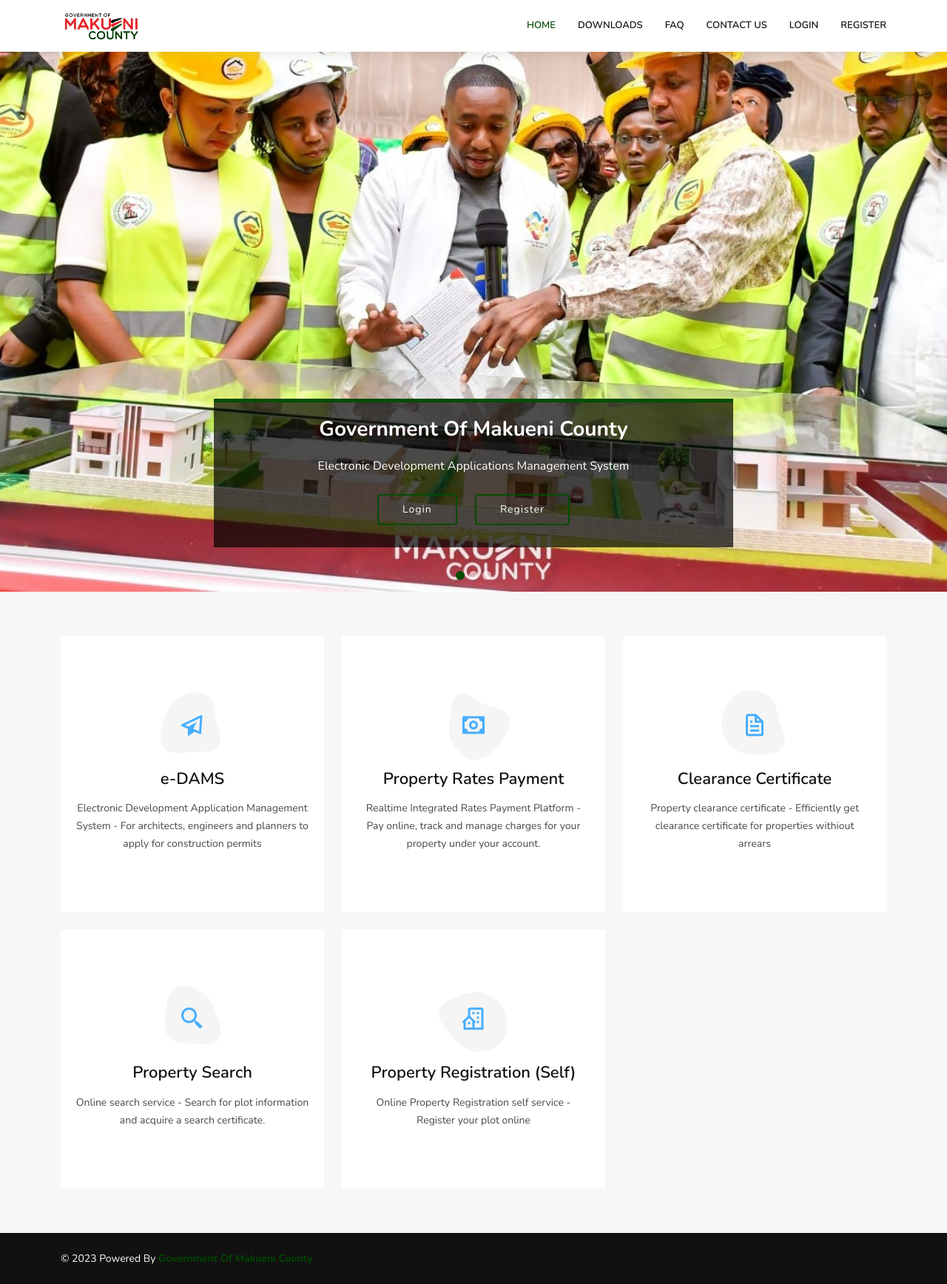
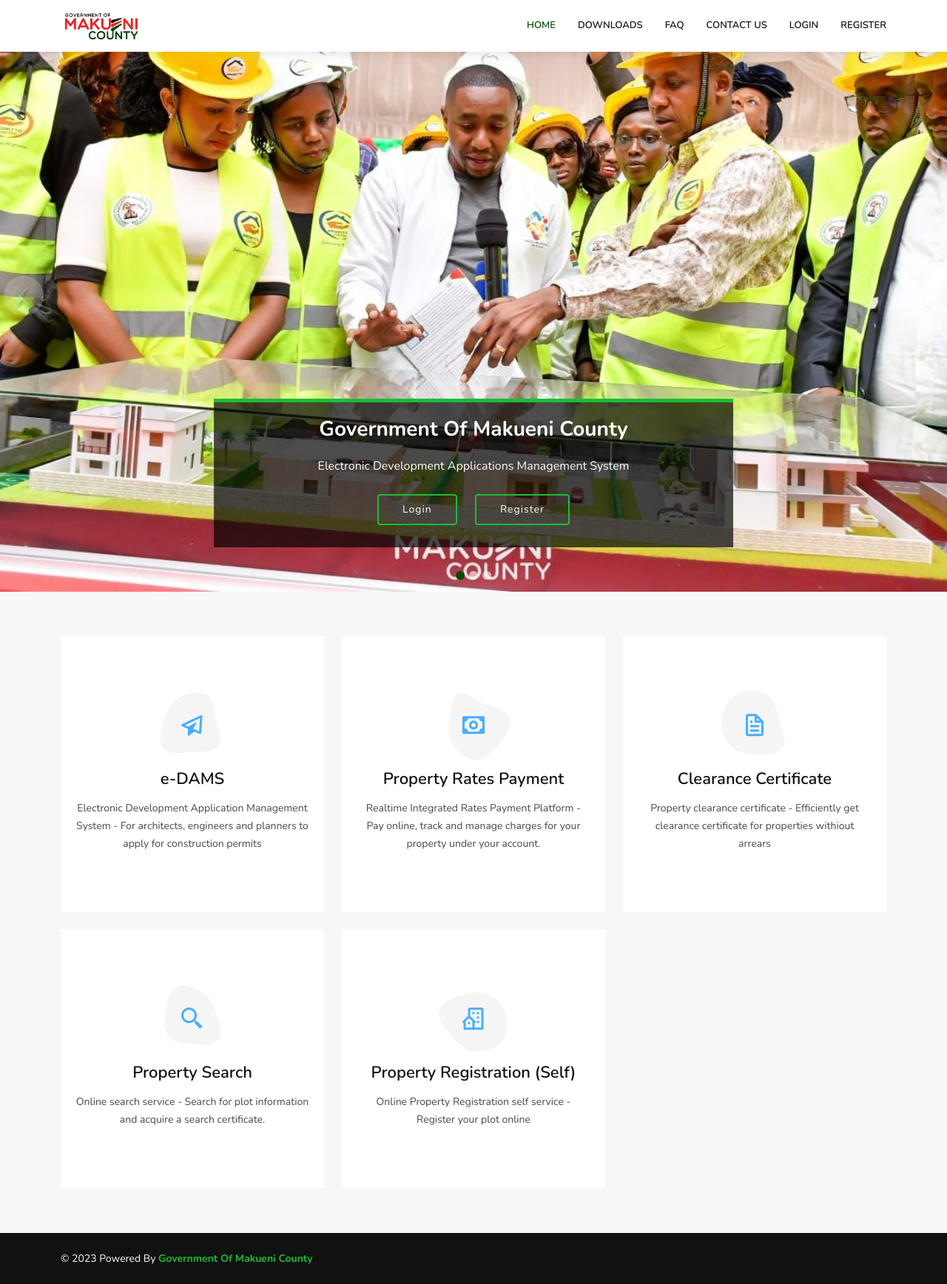
Before and after one commit to GoMC-DevSecOps-Coding-Playground/EDAMS_Landing_Page, a PHP site: page / in a window 1280 px wide. Shown: the whole page at 74% size. Run offline with PHP 8.4, Linux system fonts and the light colour scheme.

Commit message:
Craft Style Pages

```diff
--- a/css/style.css
+++ b/css/style.css
@@ -76,12 +76,12 @@ body {
 }
 
 a {
-  color: #004702;
+  color: #1bbd36;
   text-decoration: none;
 }
 
 a:hover {
-  color: #004702;
+  color: #1bbd36;
   text-decoration: none;
 }
 
@@ -467,7 +467,7 @@ h6 {
   background: rgba(4, 4, 4, 0.7);
   padding: 20px;
   color: #fff;
-  border-top: 5px solid #044c06;
+  border-top: 5px solid #1bbd36;
 }
 
 #hero .carousel-content h2 {
@@ -490,11 +490,11 @@ h6 {
   margin: 10px;
   color: #fff;
   animation-delay: 0.8s;
-  border: 2px solid #044c06;
+  border: 2px solid #1bbd36;
 }
 
 #hero .btn-get-started:hover {
-  background: #044c06;
+  background: #1bbd36;
   color: #fff;
   text-decoration: none;
 }
```
